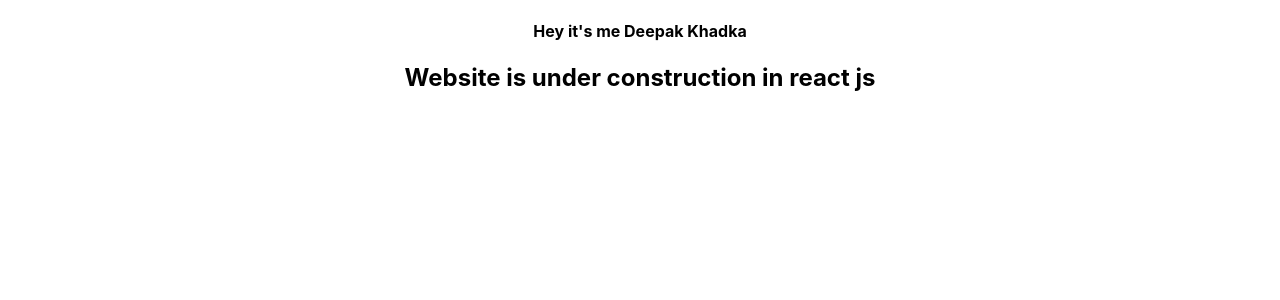
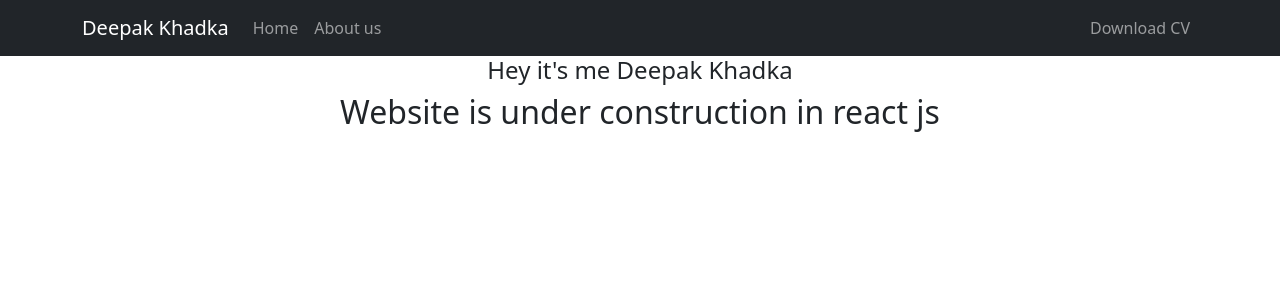
Before and after one commit to Deepak-khadka/deepak159-hosting-site, a JavaScript app: page / in a window 1280 px wide. Shown: the top 300 px of the page. Built offline with nearby package versions, Linux system fonts and the light colour scheme; the HTML template or start-up script is replaced by a standard one.

Commit message:
chore: include navbar

```diff
--- a/package.json
+++ b/package.json
@@ -6,9 +6,12 @@
     "@testing-library/jest-dom": "^5.16.4",
     "@testing-library/react": "^13.3.0",
     "@testing-library/user-event": "^13.5.0",
+    "bootstrap": "^5.1.3",
     "react": "^18.1.0",
+    "react-bootstrap": "^2.4.0",
     "react-dom": "^18.1.0",
     "react-scripts": "5.0.1",
+    "reactstrap": "^9.1.1",
     "web-vitals": "^2.1.4"
   },
   "scripts": {
--- a/src/App.css
+++ b/src/App.css
@@ -28,6 +28,10 @@
   color: #61dafb;
 }
 
+.navbar{
+  list-style: none;
+}
+
 @keyframes App-logo-spin {
   from {
     transform: rotate(0deg);
--- a/src/App.js
+++ b/src/App.js
@@ -1,8 +1,10 @@
 import './App.css';
-
+import { NavMenu } from './component/navbar';
 function App() {
   return (
     <div className="App">
+
+      <NavMenu />
        <h4>Hey it's me Deepak Khadka </h4>
 
         <h2>Website is under construction in react js</h2>
--- /dev/null
+++ b/src/component/navbar.js
@@ -0,0 +1,33 @@
+import { Navbar, Container, Nav, NavDropdown } from "react-bootstrap" ;
+import 'bootstrap/dist/css/bootstrap.css';
+
+export const NavMenu = () => {
+    return (
+        <>
+             <Navbar collapseOnSelect expand="lg" bg="dark" variant="dark">
+  <Container>
+  <Navbar.Brand href="#home">Deepak Khadka</Navbar.Brand>
+  <Navbar.Toggle aria-controls="responsive-navbar-nav" />
+  <Navbar.Collapse id="responsive-navbar-nav">
+    <Nav className="me-auto">
+      <Nav.Link href="">Home</Nav.Link>
+      <Nav.Link href="#about-us">About us</Nav.Link>
+      {/* <NavDropdown title="Dropdown" id="collasible-nav-dropdown">
+        <NavDropdown.Item href="#action/3.1">Action</NavDropdown.Item>
+        <NavDropdown.Item href="#action/3.2">Another action</NavDropdown.Item>
+        <NavDropdown.Item href="#action/3.3">Something</NavDropdown.Item>
+        <NavDropdown.Divider />
+        <NavDropdown.Item href="#action/3.4">Separated link</NavDropdown.Item>
+      </NavDropdown> */}
+    </Nav>
+    <Nav>
+      <Nav.Link eventKey={2} href="#memes">
+        Download CV
+      </Nav.Link>
+    </Nav>
+  </Navbar.Collapse>
+  </Container>
+</Navbar>
+        </>
+    )
+}
```
Also changed, not shown: src/component/aboutus.js (added), 1 other file (tests, documents, lock files or other folders).
